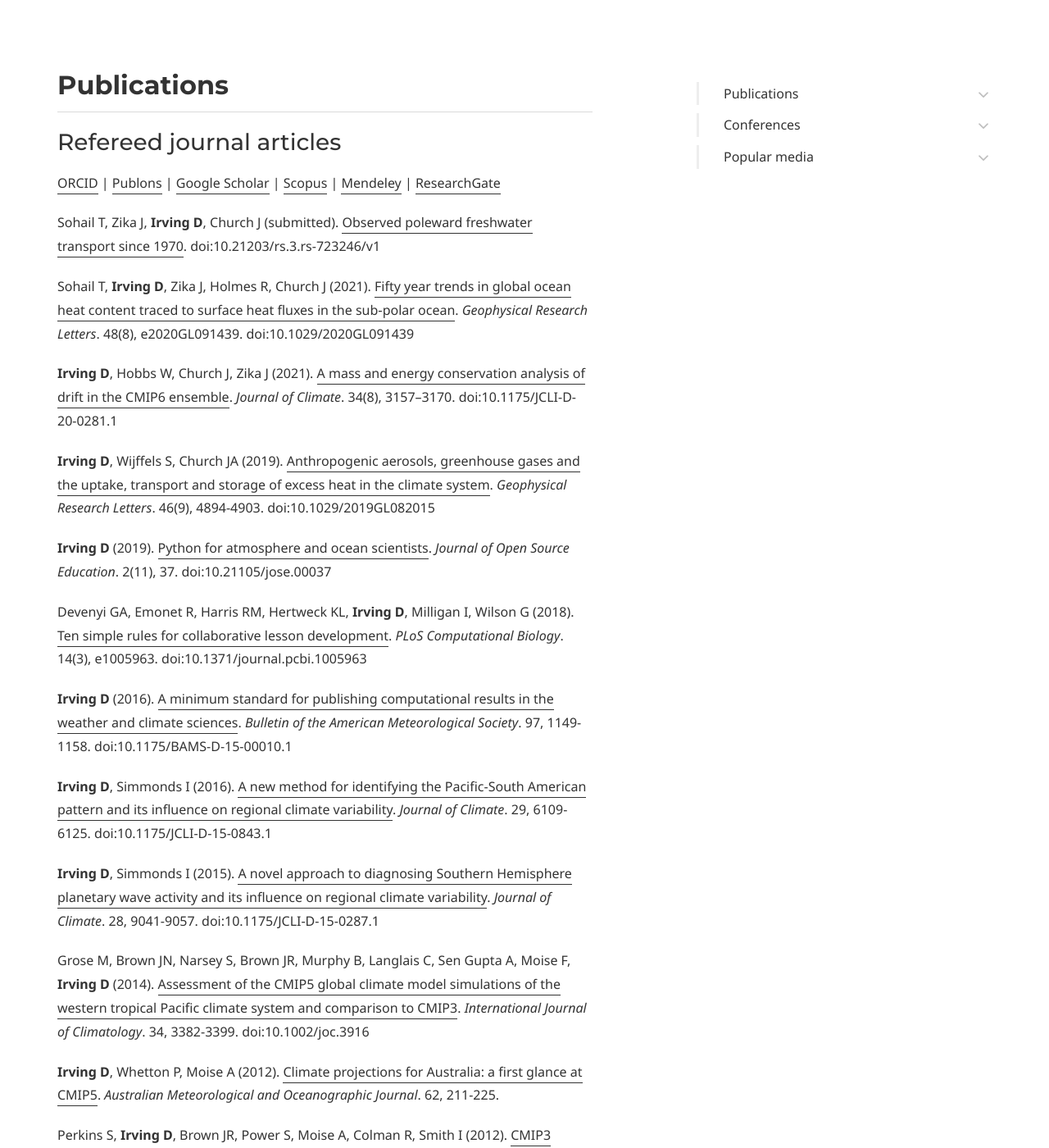
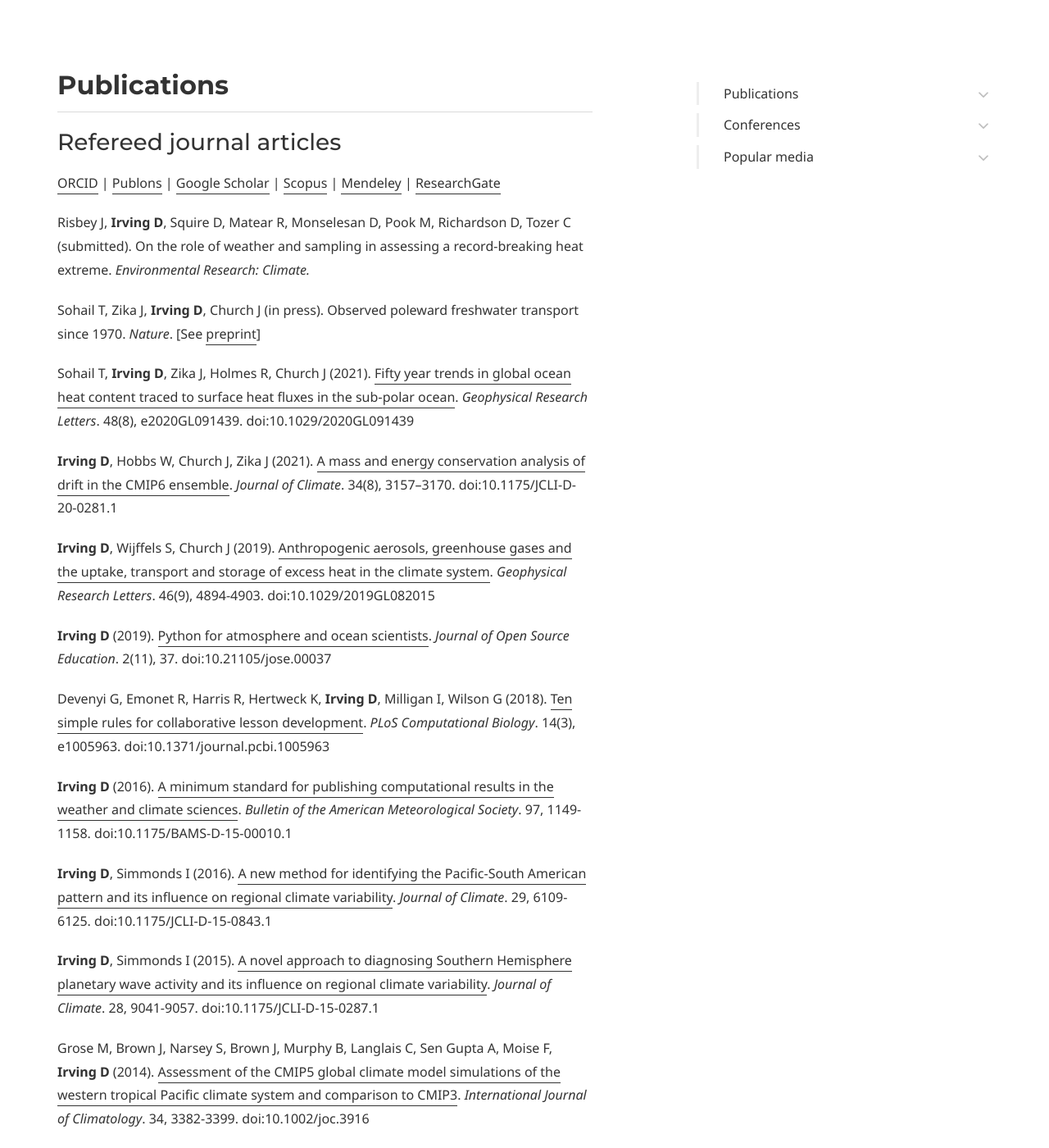
Before and after one commit to DamienIrving/damienirving.github.io, a Jekyll site: the page built from publications.md, in a window 1280 px wide and 1400 px high, scrolled down 614 px. Shown: the whole window at 82% size. Built offline with Jekyll 4.4.1, drawn with Linux system fonts in a browser that asks for light colours; some web fonts are replaced; some of the changed text lies outside the part shown.

Commit message:
Update publications.md

```diff
--- a/publications.md
+++ b/publications.md
@@ -28,17 +28,19 @@ page_nav:
 [Mendeley](https://www.mendeley.com/profiles/damien-irving/) |
 [ResearchGate](https://www.researchgate.net/profile/Damien_Irving)
 
-Sohail T, Zika J, **Irving D**, Church J (submitted). [Observed poleward freshwater transport since 1970](https://doi.org/10.21203/rs.3.rs-723246/v1). doi:10.21203/rs.3.rs-723246/v1
+Risbey J, **Irving D**, Squire D, Matear R, Monselesan D, Pook M, Richardson D, Tozer C (submitted). On the role of weather and sampling in assessing a record-breaking heat extreme. *Environmental Research: Climate.*
+
+Sohail T, Zika J, **Irving D**, Church J (in press). Observed poleward freshwater transport since 1970. *Nature*. [See [preprint](https://doi.org/10.21203/rs.3.rs-723246/v1)]
 
 Sohail T, **Irving D**, Zika J, Holmes R, Church J (2021). [Fifty year trends in global ocean heat content traced to surface heat fluxes in the sub‐polar ocean](https://doi.org/10.1029/2020GL091439). *Geophysical Research Letters*. 48(8), e2020GL091439. doi:10.1029/2020GL091439
 
 **Irving D**, Hobbs W, Church J, Zika J (2021). [A mass and energy conservation analysis of drift in the CMIP6 ensemble](https://doi.org/10.1175/JCLI-D-20-0281.1). *Journal of Climate*. 34(8), 3157–3170. doi:10.1175/JCLI-D-20-0281.1
 
-**Irving D**, Wijffels S, Church JA (2019). [Anthropogenic aerosols, greenhouse gases and the uptake, transport and storage of excess heat in the climate system](https://doi.org/10.1029/2019GL082015). *Geophysical Research Letters*. 46(9), 4894-4903. doi:10.1029/2019GL082015
+**Irving D**, Wijffels S, Church J (2019). [Anthropogenic aerosols, greenhouse gases and the uptake, transport and storage of excess heat in the climate system](https://doi.org/10.1029/2019GL082015). *Geophysical Research Letters*. 46(9), 4894-4903. doi:10.1029/2019GL082015
 
 **Irving D** (2019). [Python for atmosphere and ocean scientists](https://doi.org/10.21105/jose.00037). *Journal of Open Source Education*. 2(11), 37. doi:10.21105/jose.00037
 
-Devenyi GA, Emonet R, Harris RM, Hertweck KL, **Irving D**, Milligan I, Wilson G (2018). [Ten simple rules for collaborative lesson development](https://doi.org/10.1371/journal.pcbi.1005963). *PLoS Computational Biology*. 14(3), e1005963. doi:10.1371/journal.pcbi.1005963
+Devenyi G, Emonet R, Harris R, Hertweck K, **Irving D**, Milligan I, Wilson G (2018). [Ten simple rules for collaborative lesson development](https://doi.org/10.1371/journal.pcbi.1005963). *PLoS Computational Biology*. 14(3), e1005963. doi:10.1371/journal.pcbi.1005963
 
 **Irving D** (2016). [A minimum standard for publishing computational results in the weather and climate sciences](https://doi.org/10.1175/BAMS-D-15-00010.1). *Bulletin of the American Meteorological Society*. 97, 1149-1158. doi:10.1175/BAMS-D-15-00010.1
 
@@ -46,13 +48,13 @@ Devenyi GA, Emonet R, Harris RM, Hertweck KL, **Irving D**, Milligan I, Wilson G
 
 **Irving D**, Simmonds I (2015). [A novel approach to diagnosing Southern Hemisphere planetary wave activity and its influence on regional climate variability](https://doi.org/10.1175/JCLI-D-15-0287.1). *Journal of Climate*. 28, 9041-9057. doi:10.1175/JCLI-D-15-0287.1
 
-Grose M, Brown JN, Narsey S, Brown JR, Murphy B, Langlais C, Sen Gupta A, Moise F, **Irving D** (2014). [Assessment of the CMIP5 global climate model simulations of the western tropical Pacific climate system and comparison to CMIP3](https://doi.org/10.1002/joc.3916). *International Journal of Climatology*. 34, 3382-3399. doi:10.1002/joc.3916
+Grose M, Brown J, Narsey S, Brown J, Murphy B, Langlais C, Sen Gupta A, Moise F, **Irving D** (2014). [Assessment of the CMIP5 global climate model simulations of the western tropical Pacific climate system and comparison to CMIP3](https://doi.org/10.1002/joc.3916). *International Journal of Climatology*. 34, 3382-3399. doi:10.1002/joc.3916
 
 **Irving D**, Whetton P, Moise A (2012). [Climate projections for Australia: a first glance at CMIP5](http://www.bom.gov.au/amoj/papers.php?year=2012). *Australian Meteorological and Oceanographic Journal*. 62, 211-225.
 
-Perkins S, **Irving D**, Brown JR, Power S, Moise A, Colman R, Smith I (2012). [CMIP3 ensemble climate projections over the western tropical Pacific based on model skill](https://doi.org/10.3354/cr01046). *Climate Research*. 51, 35-38. doi:10.3354/cr01046
+Perkins S, **Irving D**, Brown J, Power S, Moise A, Colman R, Smith I (2012). [CMIP3 ensemble climate projections over the western tropical Pacific based on model skill](https://doi.org/10.3354/cr01046). *Climate Research*. 51, 35-38. doi:10.3354/cr01046
 
-**Irving D**, Perkins S, Brown JR, Sen Gupta A, Moise A, Murphy B, Muir L, Colman R, Power S, Delage F, Brown JN (2011). [Evaluating global climate models for the Pacific Island region](https://doi.org/10.3354/cr01028). *Climate Research*. 49, 169-187. doi: 10.3354/cr01028
+**Irving D**, Perkins S, Brown JR, Sen Gupta A, Moise A, Murphy B, Muir L, Colman R, Power S, Delage F, Brown J (2011). [Evaluating global climate models for the Pacific Island region](https://doi.org/10.3354/cr01028). *Climate Research*. 49, 169-187. doi: 10.3354/cr01028
 
 **Irving D**, Simmonds I, Keay K (2010). [Mesoscale cyclone activity over the ice-free Southern Ocean: 1999-2008](https://doi.org/10.1175/2010JCLI3628.1). *Journal of Climate*. 23, 5404-5420. doi:10.1175/2010JCLI3628.1
 
```
